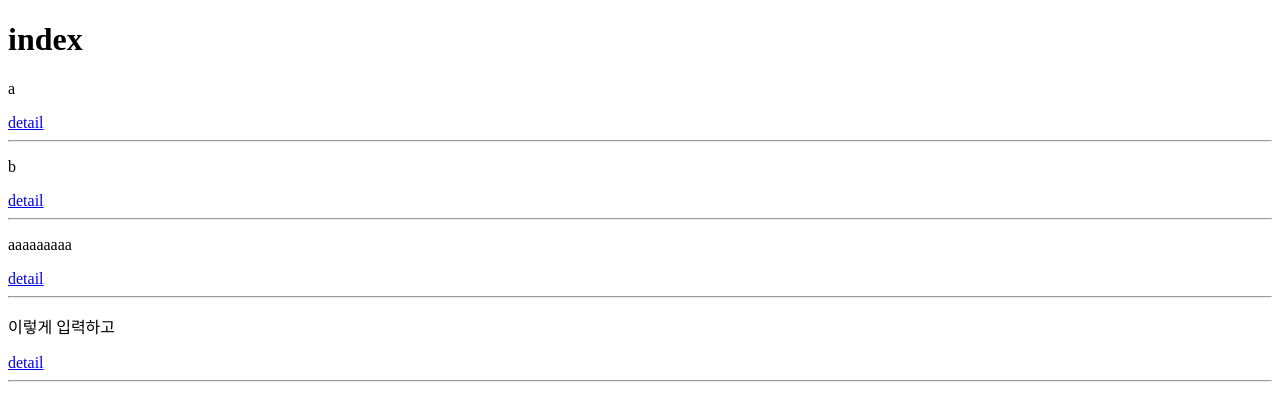
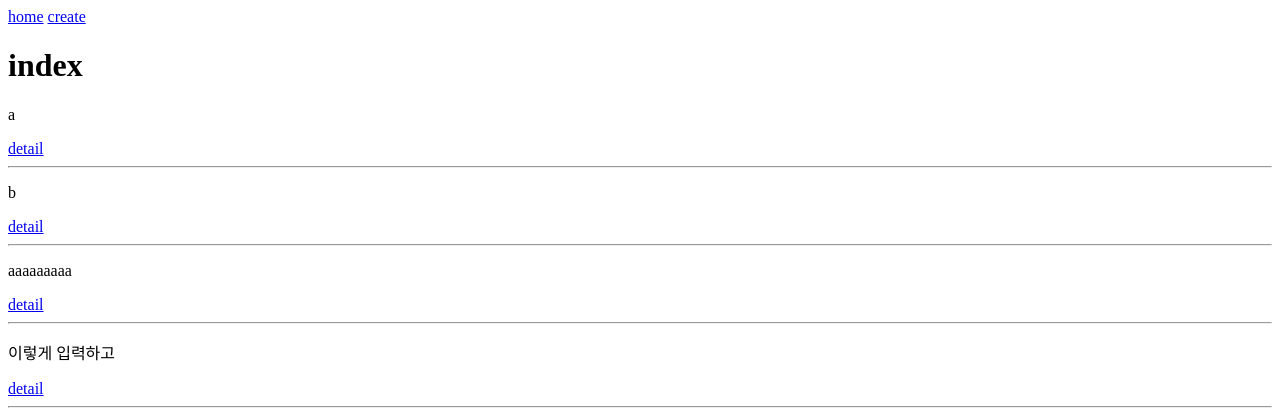
Before and after one commit to hyejinbeck/modelForm, a Django app: page /articles/ in a window 1280 px wide. Shown: the top 420 px of the page. Run offline with Django 4.2, Linux system fonts and the light colour scheme; data comes from the database, SQL or seed files in the repository; both versions use the stored data as it was after the commit.

Commit message:
create구현완료

```diff
--- a/articles/urls.py
+++ b/articles/urls.py
@@ -6,4 +6,6 @@ app_name = 'articles'
 urlpatterns = [
     path('', views.index , name='index'),
     path('<int:id>/', views.detail, name='detail'),
+
+    path('create/',views.create, name='create'),
 ]
--- a/articles/views.py
+++ b/articles/views.py
@@ -1,5 +1,6 @@
-from django.shortcuts import render
+from django.shortcuts import render , redirect
 from .models import Article
+from .forms import ArticleForm
 
 # Create your views here.
 
@@ -21,3 +22,22 @@ def detail(request, id):
 
     }
     return render(request, 'detail.html', context)
+
+def create(request):
+    # 사용자가 입력한 데이터를 DB에 저장
+    if request.method == 'POST':
+        form = ArticleForm(request.POST)
+
+        if form.is_valid():
+            article = form.save()
+            return redirect('articles:detail', id= article.id)
+
+    # 사용자가 데이터를 입력할 수 있도록, 빈 종이를 리턴
+    else:
+        form = ArticleForm()
+
+        context = {
+            'form' : form,
+        }
+
+        return render(request,'create.html', context)
--- a/templates/base.html
+++ b/templates/base.html
@@ -6,8 +6,10 @@
     <title>Document</title>
 </head>
 <body>
+    <a href="{% url 'articles:index' %}">home</a>
+    <a href="{% url 'articles:create' %}">create</a>
+
     {% block body %}
-
     {% endblock %}
 </body>
 </html>
```
Also changed, not shown: articles/forms.py (added, +8 -0 lines), articles/templates/create.html (added, +12 -0 lines), db.sqlite3.
